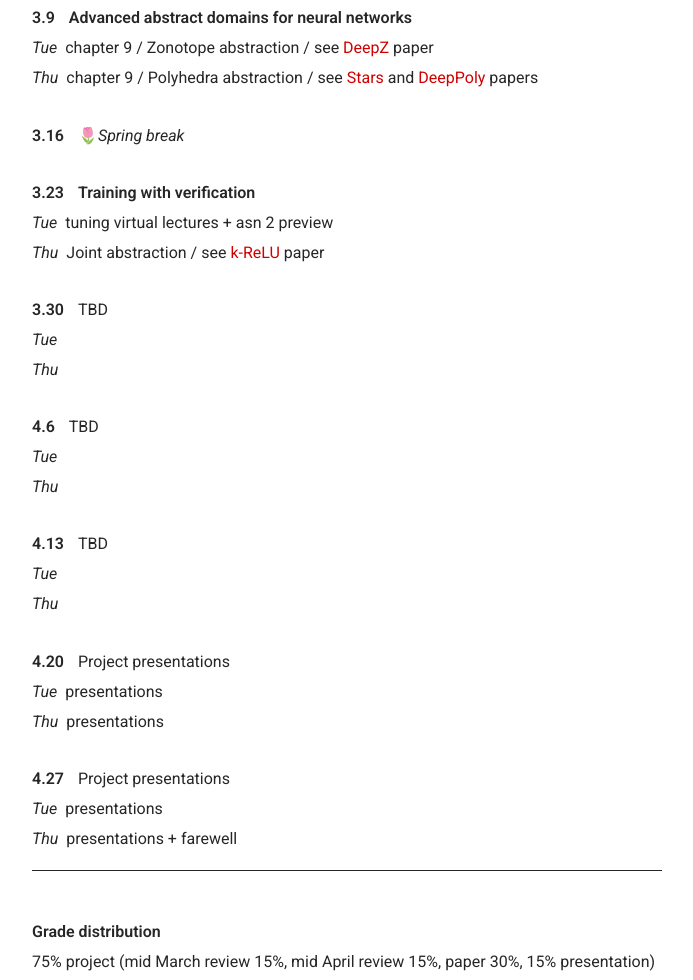
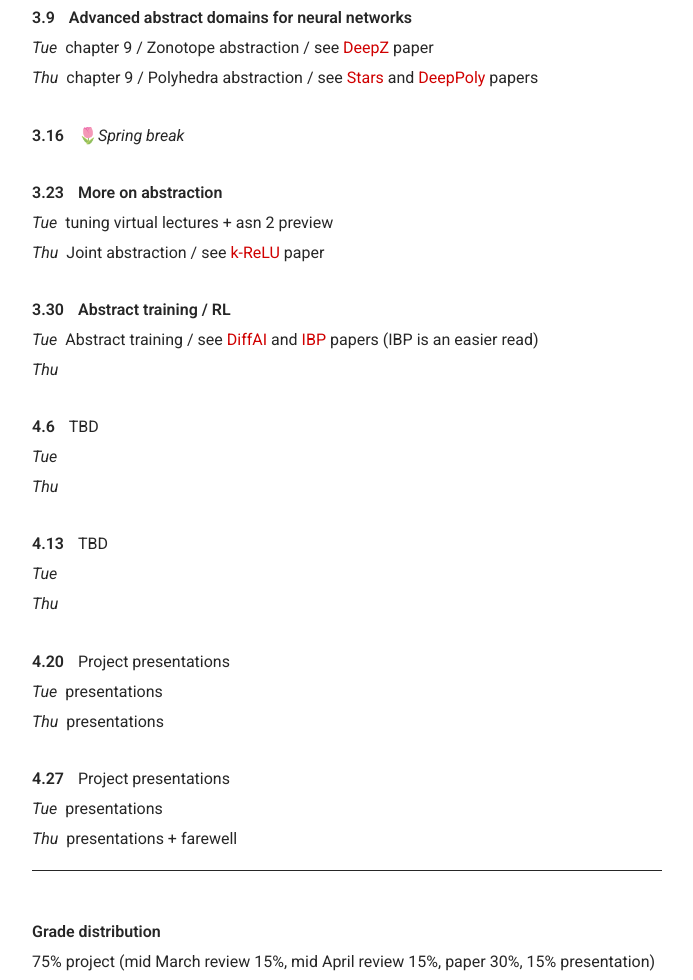
Before and after one commit to verifieddeeplearning/verifieddeeplearning.github.io, a plain HTML site: page course/index.html in a window 1280 px wide. Shown: the part 1296-2276 px from the top of the page, without its empty margins (293-986 px from the left). Drawn offline with nearby package versions, Linux system fonts and the light colour scheme.

Commit message:
course update

```diff
--- a/course/index.html
+++ b/course/index.html
@@ -145,7 +145,7 @@ height="0" width="0" style="display:none;visibility:hidden"></iframe></noscript>
     </p>
 
     <p>
-    <par>3.23 </par> <b>Training with verification</b>
+    <par>3.23 </par> <b>More on abstraction</b>
     <br>
     <i>Tue</i>&nbsp; tuning virtual lectures + asn 2 preview
     <br>
@@ -153,9 +153,9 @@ height="0" width="0" style="display:none;visibility:hidden"></iframe></noscript>
     </p>
 
     <p>
-    <par>3.30 </par> TBD
+    <par>3.30 </par> <b>Abstract training / RL </b>
     <br>
-    <i>Tue</i>&nbsp;
+    <i>Tue</i>&nbsp; Abstract training / see <a href="http://proceedings.mlr.press/v80/mirman18b/mirman18b.pdf">DiffAI</a> and <a href="https://arxiv.org/abs/1810.12715">IBP</a> papers (IBP is an easier read)
     <br>
     <i>Thu</i>&nbsp;
     </p>
```
